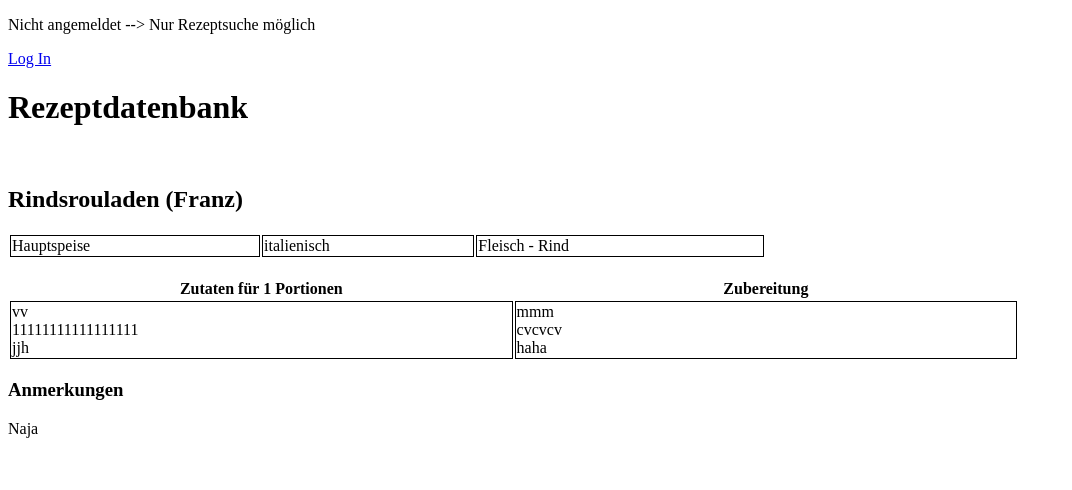
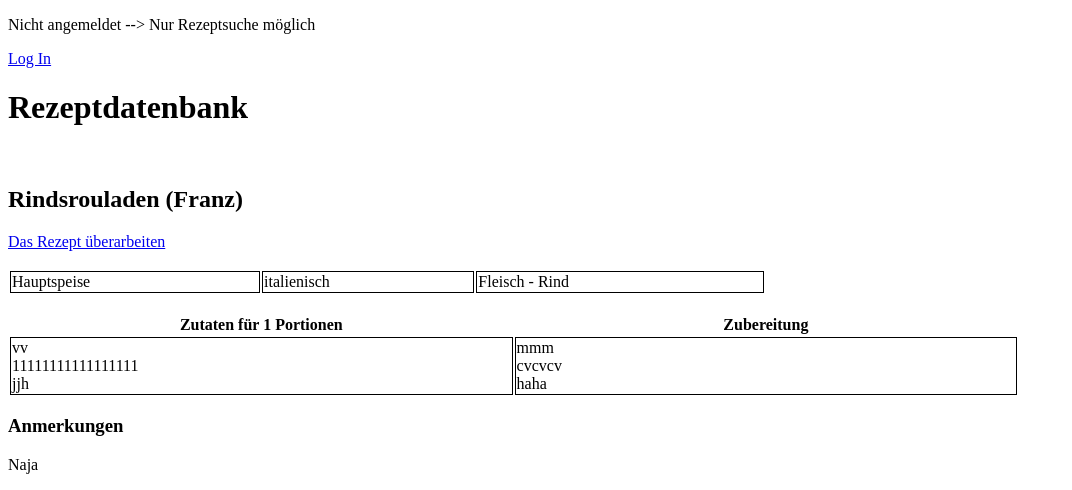
Before and after one commit to Gergerman/rdb-fuer-pa, a Django app: page /rezept/2/ in a window 1280 px wide. Shown: the part 26-516 px from the top of the page, without its empty margins (0-1072 px from the left). Run offline with Django 3.2, Linux system fonts and the light colour scheme; data comes from the database, SQL or seed files in the repository; both versions use the stored data as it was after the commit.

Commit message:
Update hinzugefügt

```diff
--- a/rezepte/urls.py
+++ b/rezepte/urls.py
@@ -1,5 +1,5 @@
 from django.urls import path
-from .views import HomePageView, RezeptListView, RezeptDetailView, RezeptNeuView
+from .views import HomePageView, RezeptListView, RezeptDetailView, RezeptNeuView, RezeptUpdateView
 # from . import views
 
 urlpatterns = [
@@ -8,4 +8,5 @@ urlpatterns = [
  #   path('liste/', views.liste, name='list'),
     path('rezept/<int:pk>/', RezeptDetailView.as_view(), name='redetail'),
     path('reneu/', RezeptNeuView.as_view(), name='reneu'),
+    path('rezept/<int:pk>/edit/', RezeptUpdateView.as_view(), name='reedit'),
 ]
--- a/rezepte/views.py
+++ b/rezepte/views.py
@@ -1,7 +1,7 @@
 from django.shortcuts import render
 from django.http import HttpResponse
 from django.views.generic import TemplateView, ListView, DetailView
-from django.views.generic.edit import CreateView
+from django.views.generic.edit import CreateView, UpdateView
 from .models import Rezept
 from django.db.models import Q
 
@@ -30,3 +30,8 @@ class RezeptNeuView(CreateView):
     def form_valid(self, form):
         form.instance.koch = self.request.user
         return super().form_valid(form)
+
+class RezeptUpdateView(UpdateView):
+    model = Rezept
+    template_name = 'reedit.html'
+    fields = ['bezeichnung', 'kategorie', 'kueche', 'art_zutaten', 'portionen', 'zutaten', 'zubereitung', 'anmerkungen']
--- a/templates/redetail.html
+++ b/templates/redetail.html
@@ -11,6 +11,8 @@
 </style>
 
         <h2>{{  rezept.bezeichnung  }} ({{ rezept.koch }}) </h2>
+        <a href="{% url 'reedit' rezept.pk %}">Das Rezept überarbeiten</a>
+        <br><br>
 
 <table style="width:60%">
     <tr>
@@ -31,5 +33,5 @@
     </tr>
 </table>
 <h3>Anmerkungen</h3>
-<p>{{ rezept.anmerkungen }}</p>
+<p>{{ rezept.anmerkungen|linebreaksbr }}</p>
 {% endblock content %}
```
Also changed, not shown: templates/reedit.html (added, +9 -0 lines), db.sqlite3.
